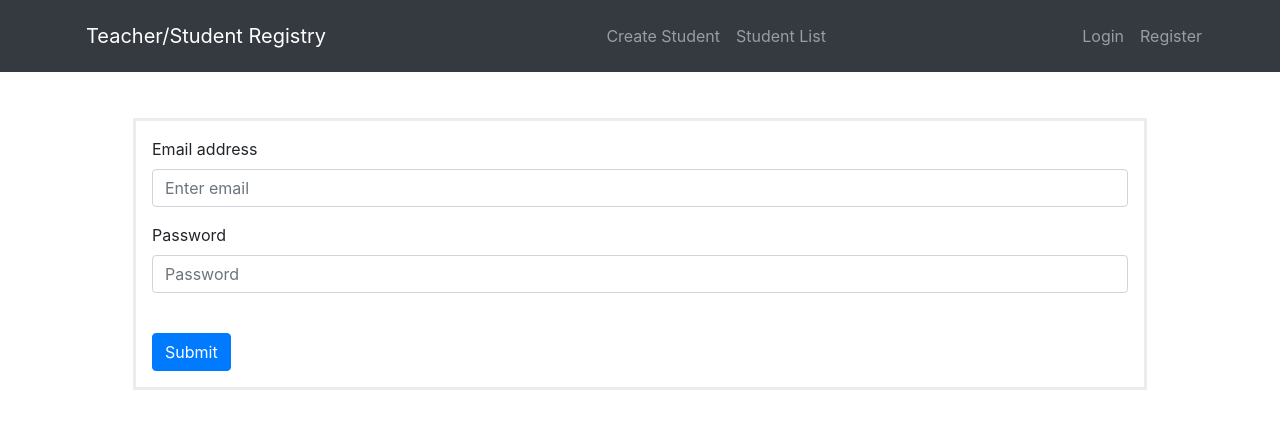
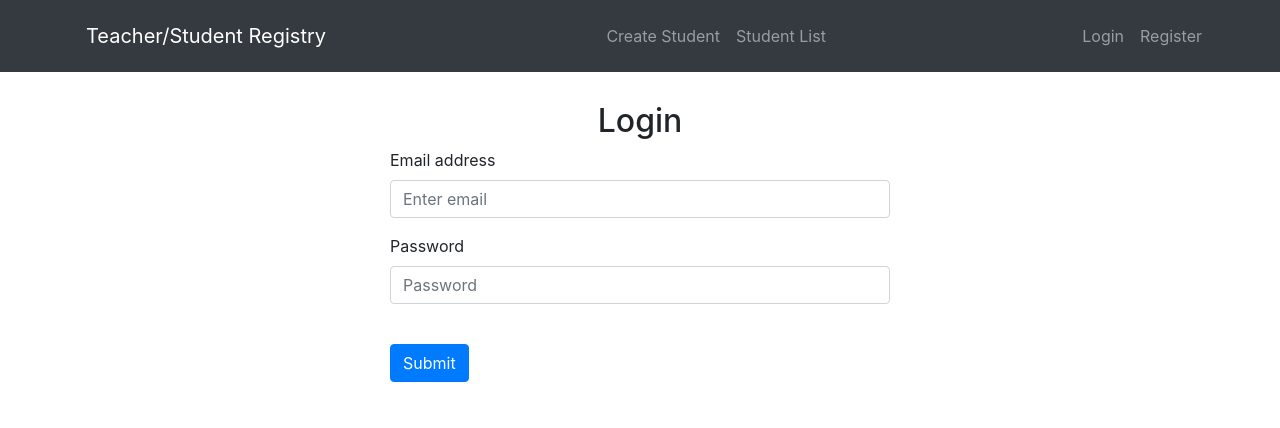
Before and after one commit to ethankaplan/student-list-front, a React (Create React App) app: page /login in a window 1280 px wide. Shown: the top 428 px of the page. Built offline with nearby package versions, Linux system fonts and the light colour scheme.

Commit message:
student page a bit better looking

```diff
--- a/src/components/CreateStudent/create-student.js
+++ b/src/components/CreateStudent/create-student.js
@@ -55,6 +55,7 @@ export default class CreateStudent extends Component {
 
   render() {
     return (<div className="form-wrapper">
+      <h2 className="d-flex justify-content-center">Add New Student</h2>
       <Form onSubmit={this.onSubmit}>
         <Form.Group controlId="Name">
         <Form.Label>Name</Form.Label>
--- a/src/components/EditStudent/edit-student.js
+++ b/src/components/EditStudent/edit-student.js
@@ -75,7 +75,8 @@ class EditStudent extends Component {
 
   render() {
     return (<div className="form-wrapper">
-      <Container><Row className="justify-content-md-center">Editing Student: {this.state.nameP}</Row>
+      <h2 className="d-flex justify-content-center">Editing {this.student.firstConst} {this.student.lastConst}</h2>
+      <Container>
       <Form onSubmit={this.onSubmit}>
       <Form.Group controlId="Name">
         <Form.Label>Name</Form.Label>
--- a/src/components/RegLogin/Login.js
+++ b/src/components/RegLogin/Login.js
@@ -50,8 +50,8 @@ class Login extends Component{
     render(){
         return(
             <div>
-
-                <Form className="reglog" onSubmit={e => this.onSubmit(e)} >
+                <h2 className="d-flex justify-content-center">Login</h2>
+                <Form className="form-wrapper " onSubmit={e => this.onSubmit(e)} >
                 <Form.Group controlId="formBasicEmail">
                     <Form.Label>Email address</Form.Label>
                     <Form.Control required onChange={e => this.changeHandler(e)} name="email" type="email" placeholder="Enter email" />
--- a/src/components/RegLogin/Register.js
+++ b/src/components/RegLogin/Register.js
@@ -48,7 +48,8 @@ export default class Register extends Component{
     render(){
         return(
             <div>
-                <Form className="reglog" onSubmit={e => this.onSubmit(e)}>
+                <h2 className="d-flex justify-content-center">Register</h2>
+                <Form className="form-wrapper" onSubmit={e => this.onSubmit(e)}>
                     <Form.Group controlId="formBasicName">
                     <Form.Label>Name</Form.Label>
                     <Row>
--- a/src/components/UserList/UserTableRow.js
+++ b/src/components/UserList/UserTableRow.js
@@ -1,5 +1,4 @@
 import React, { Component } from 'react';
-import { Link } from 'react-router-dom';
 import axios from 'axios';
 import Button from 'react-bootstrap/Button';
 
```
